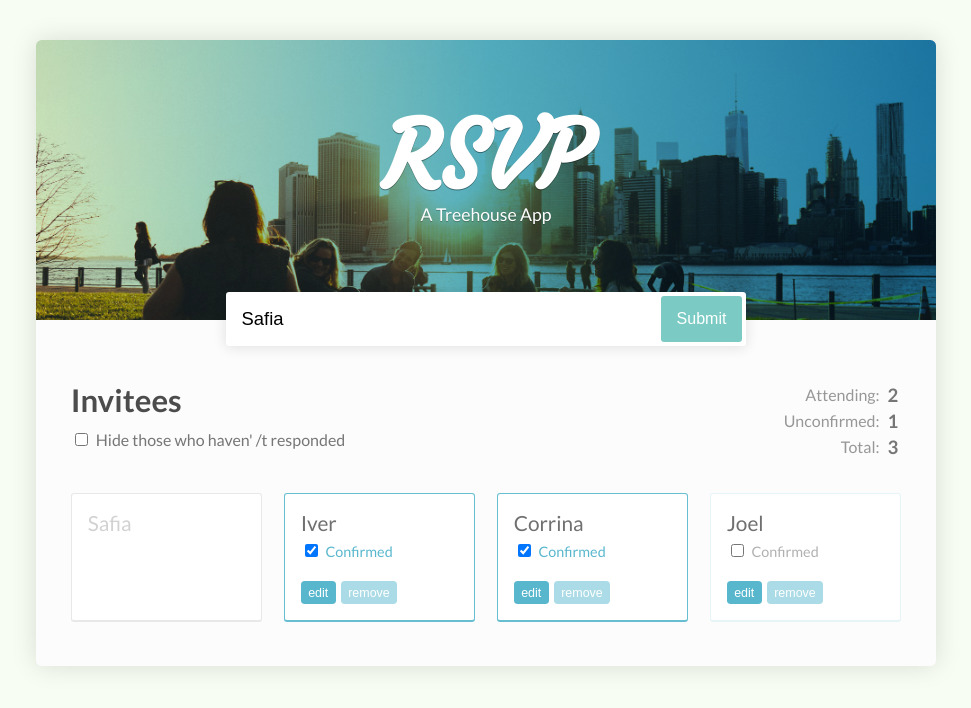
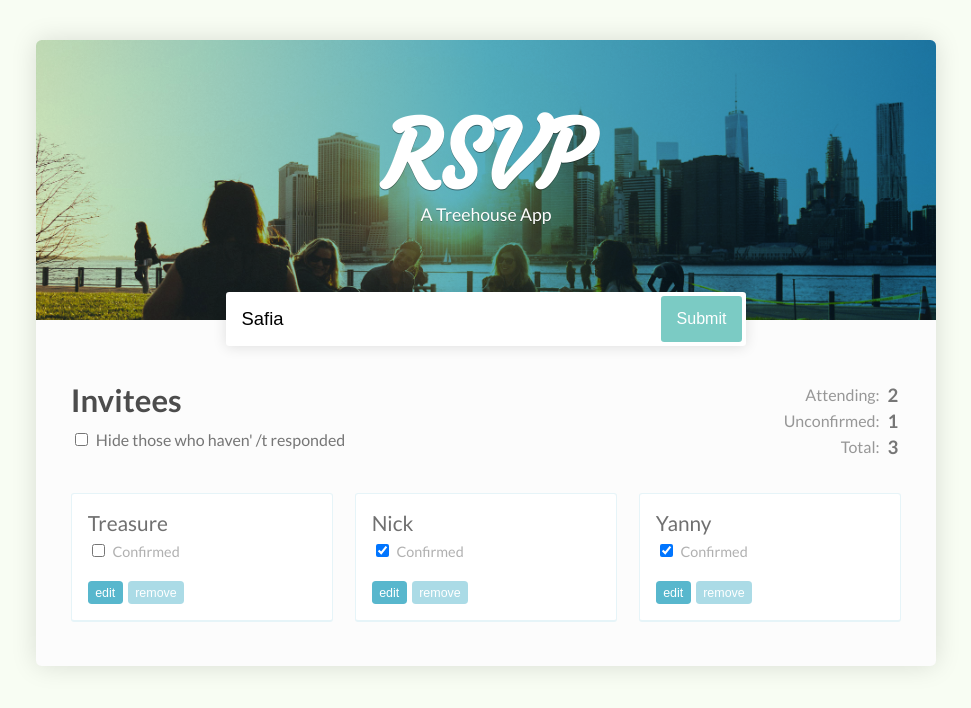
Before and after one commit to yannycastrillon/RSVP-react-app, a React (Create React App) app: page / in a window 1280 px wide. Shown: the top 708 px of the page, without its empty margins (154-1125 px from the left). Built offline with nearby package versions, Linux system fonts and the light colour scheme.

Commit message:
Build react components. Add GuestList stateless componente. Deliver props of state from parent component to child component.

```diff
--- a/package.json
+++ b/package.json
@@ -3,6 +3,7 @@
   "version": "0.1.0",
   "private": true,
   "dependencies": {
+    "prop-types": "^15.6.0",
     "react": "^15.6.1",
     "react-dom": "^15.6.1",
     "react-scripts": "1.0.13"
--- a/src/App.js
+++ b/src/App.js
@@ -1,7 +1,32 @@
 import React, { Component } from 'react';
+import GuestList from './GuestList.js'
 import './App.css';
 
 class App extends Component {
+  state = {
+    guests: [
+      {
+        name:"Treasure",
+        isConfirmed: false
+      },
+      {
+        name: "Nick",
+        isConfirmed: true
+      },
+      {
+        name: "Yanny",
+        isConfirmed: true
+      }
+    ]
+  };
+
+  getTotalInvited = () => this.state.guests.length
+  // getAttendingGuests = () => this.state.guests.map( (ele) => {
+  //   if(ele.isConfirmed){
+  //     this.state.totalConfirmed += 1
+  //   }
+  // })
+  // getUnconfirmedGuests
   render() {
     return (
       <div className="App">
@@ -36,32 +61,7 @@
               </tr>
             </tbody>
           </table>
-          <ul>
-            <li className="pending"><span>Safia</span></li>
-            <li className="responded"><span>Iver</span>
-              <label>
-                <input type="checkbox" checked /> Confirmed
-              </label>
-              <button>edit</button>
-              <button>remove</button>
-            </li>
-            <li className="responded">
-              <span>Corrina</span>
-              <label>
-                <input type="checkbox" checked /> Confirmed
-              </label>
-              <button>edit</button>
-              <button>remove</button>
-            </li>
-            <li>
-              <span>Joel</span>
-              <label>
-                <input type="checkbox" /> Confirmed
-              </label>
-              <button>edit</button>
-              <button>remove</button>
-            </li>
-          </ul>
+          <GuestList guests={this.state.guests}/>
         </div>
       </div>
     );
--- /dev/null
+++ b/src/GuestList.js
@@ -0,0 +1,56 @@
+import React from 'react';
+import PropTypes from 'prop-types'
+const GuestList = props => {
+
+
+  render: {
+    return (
+      <ul>
+      {
+        props.guests.map((guest, index) => (
+          <li key={index} className="confirmed"><span>{guest.name}</span>
+              <label>
+                <input type="checkbox" checked={guest.isConfirmed} /> Confirmed
+              </label>
+              <button>edit</button>
+              <button>remove</button>
+            </li>
+        ))
+      }
+      </ul>
+    )
+  }
+}
+
+
+
+// <li className="pending"><span>Safia</span></li>
+// <li className="responded"><span>Iver</span>
+//   <label>
+//     <input type="checkbox" checked /> Confirmed
+//   </label>
+//   <button>edit</button>
+//   <button>remove</button>
+// </li>
+// <li className="responded">
+//   <span>Corrina</span>
+//   <label>
+//     <input type="checkbox" checked /> Confirmed
+//   </label>
+//   <button>edit</button>
+//   <button>remove</button>
+// </li>
+// <li>
+//   <span>Joel</span>
+//   <label>
+//     <input type="checkbox" /> Confirmed
+//   </label>
+//   <button>edit</button>
+//   <button>remove</button>
+// </li>
+
+GuestList.propTypes = {
+  guests: PropTypes.array.isRequired
+}
+
+export default GuestList
```
